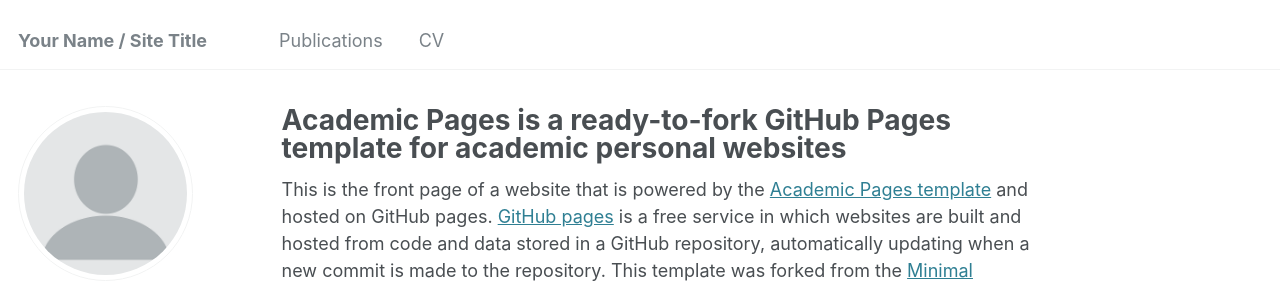
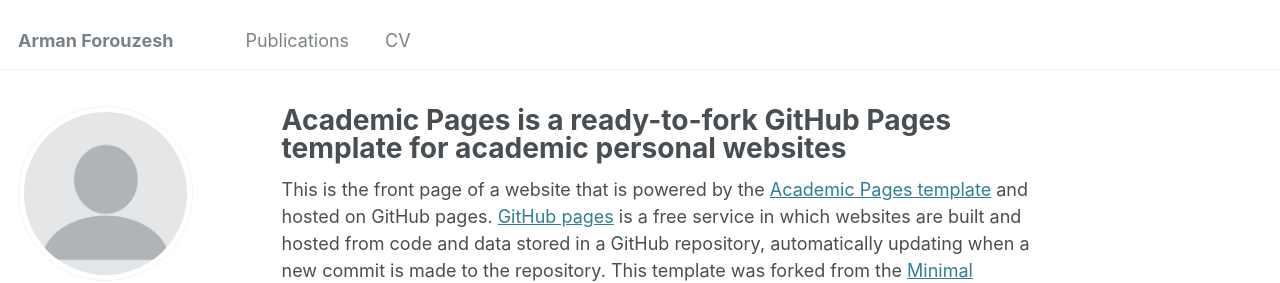
Before and after one commit to ArmanFz/ArmanFz.github.io, a Jekyll site: the page built from _pages/about.md, in a window 1280 px wide. Shown: the top 283 px of the page. Built offline with Jekyll 4.4.1, drawn with Linux system fonts in a browser that asks for light colours.

Commit message:
Update _config.yml

```diff
--- a/_config.yml
+++ b/_config.yml
@@ -8,7 +8,7 @@
 
 # Basic Site Settings
 locale                   : "en-US"
-title                    : "Your Name / Site Title"
+title                    : "Arman Forouzesh"
 title_separator          : "-"
 name                     : &name "Arman Forouzesh"
 description              : &description "personal description"
@@ -28,7 +28,7 @@ author:
   location         : "Iran"
   employer         : "K.N.Toosi University of Technology"
   uri              : # URL
-  email            : "none@example.org"
+  email            : "armanforouz0@gmail.com"
 
   # Academic websites
   arxiv            : # URL - Update with the correct link to your profile
```
